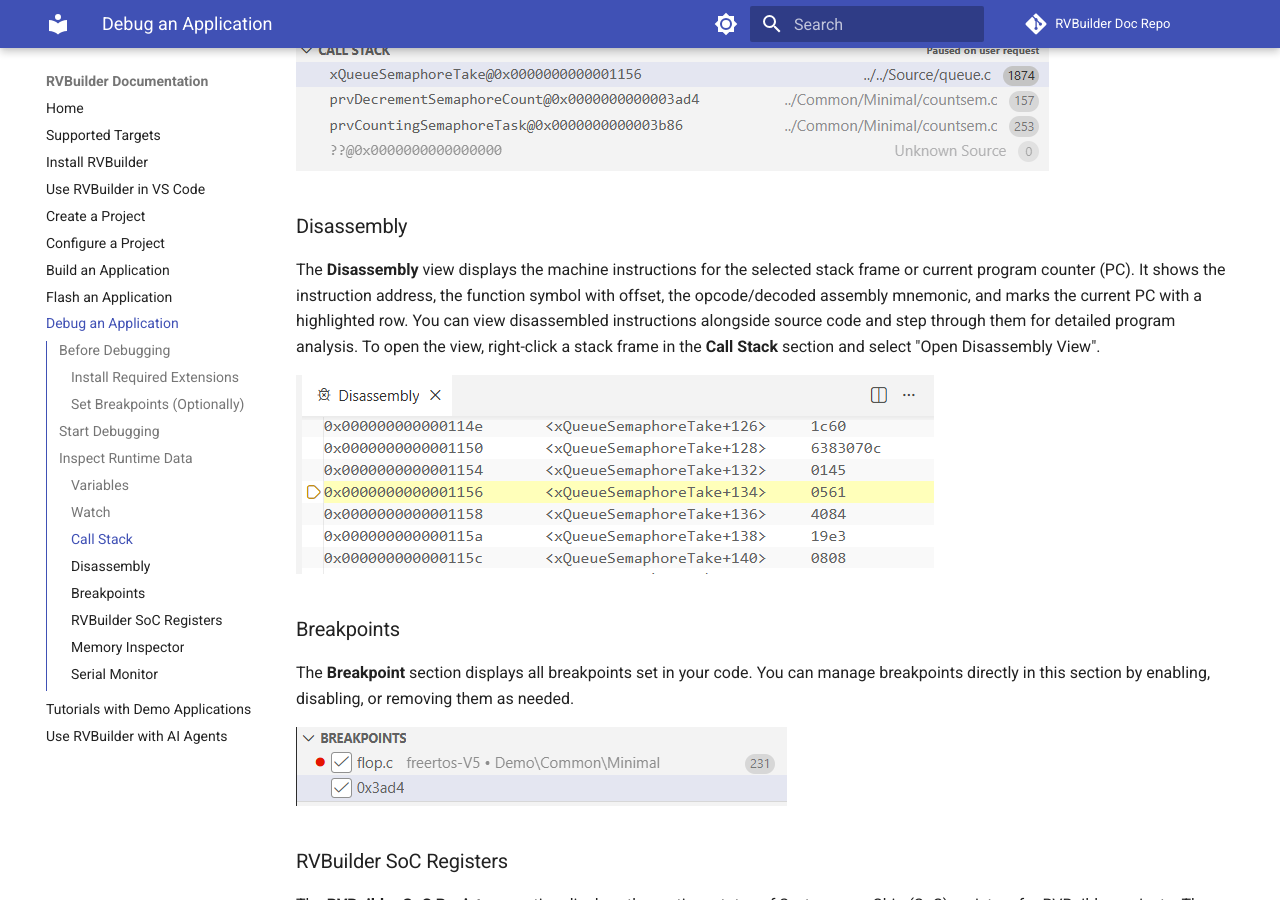
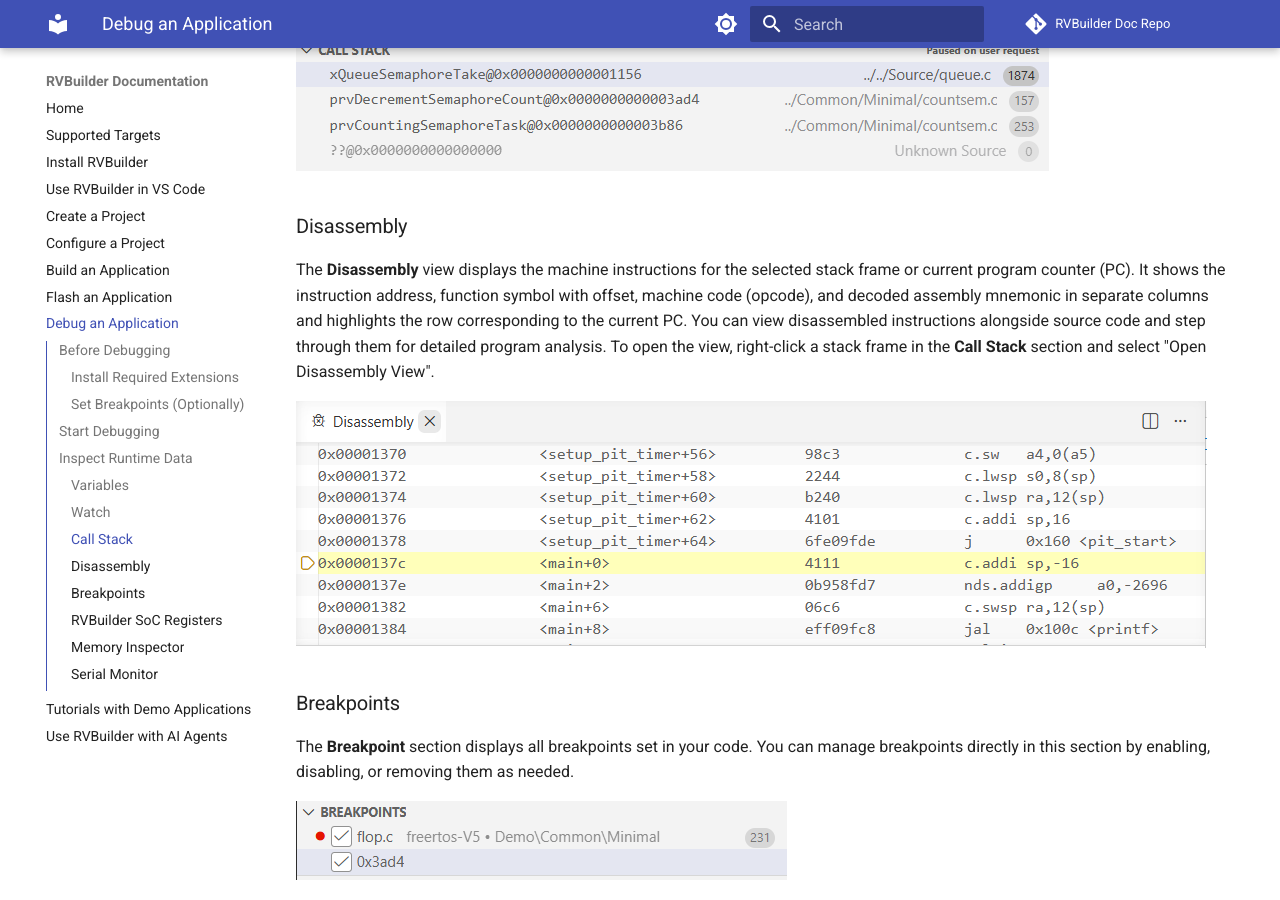
Before and after one commit to obscuredarling/qwpo4578, an MkDocs documentation site: the page built from docs/project_debug.md, in a window 1280 px wide and 900 px high, scrolled down 4723 px. Built offline with MkDocs 1.6.1 and Material for MkDocs 9.7.7, drawn with Linux system fonts in a browser that asks for light colours; comment, search, counter and statistics services are not loaded.

Commit message:
Updated Disassembly view screenshot and description

```diff
--- a/docs/project_debug.md
+++ b/docs/project_debug.md
@@ -88,7 +88,7 @@
 
 ### Disassembly
 
-The **Disassembly** view displays the machine instructions for the selected stack frame or current program counter (PC). It shows the instruction address, the function symbol with offset, the opcode/decoded assembly mnemonic, and marks the current PC with a highlighted row. You can view disassembled instructions alongside source code and step through them for detailed program analysis. To open the view, right-click a stack frame in the **Call Stack** section and select "Open Disassembly View".
+The **Disassembly** view displays the machine instructions for the selected stack frame or current program counter (PC). It shows the instruction address, function symbol with offset, machine code (opcode), and decoded assembly mnemonic in separate columns and highlights the row corresponding to the current PC. You can view disassembled instructions alongside source code and step through them for detailed program analysis. To open the view, right-click a stack frame in the **Call Stack** section and select "Open Disassembly View".
 
  ![Disassembly](./images/disassembly.png)
 
```
Also changed, not shown: docs/images/disassembly.png.
